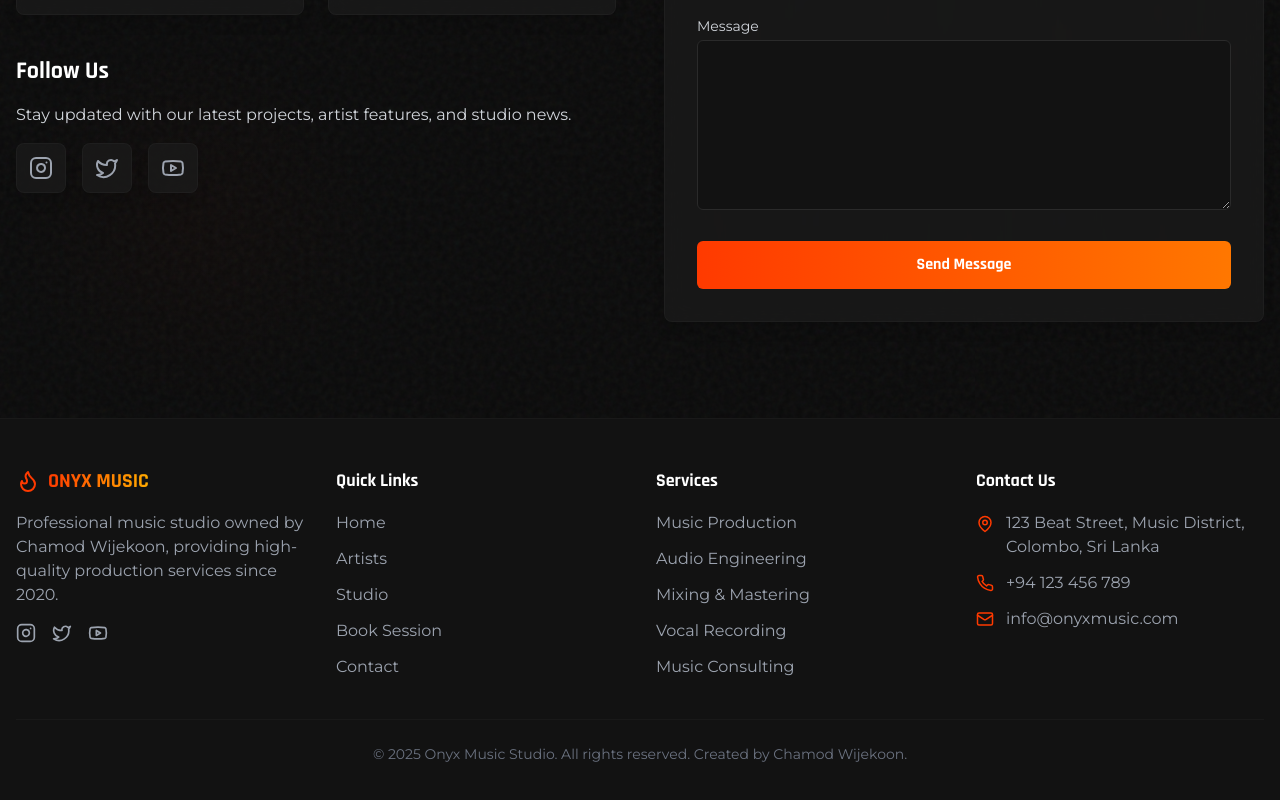
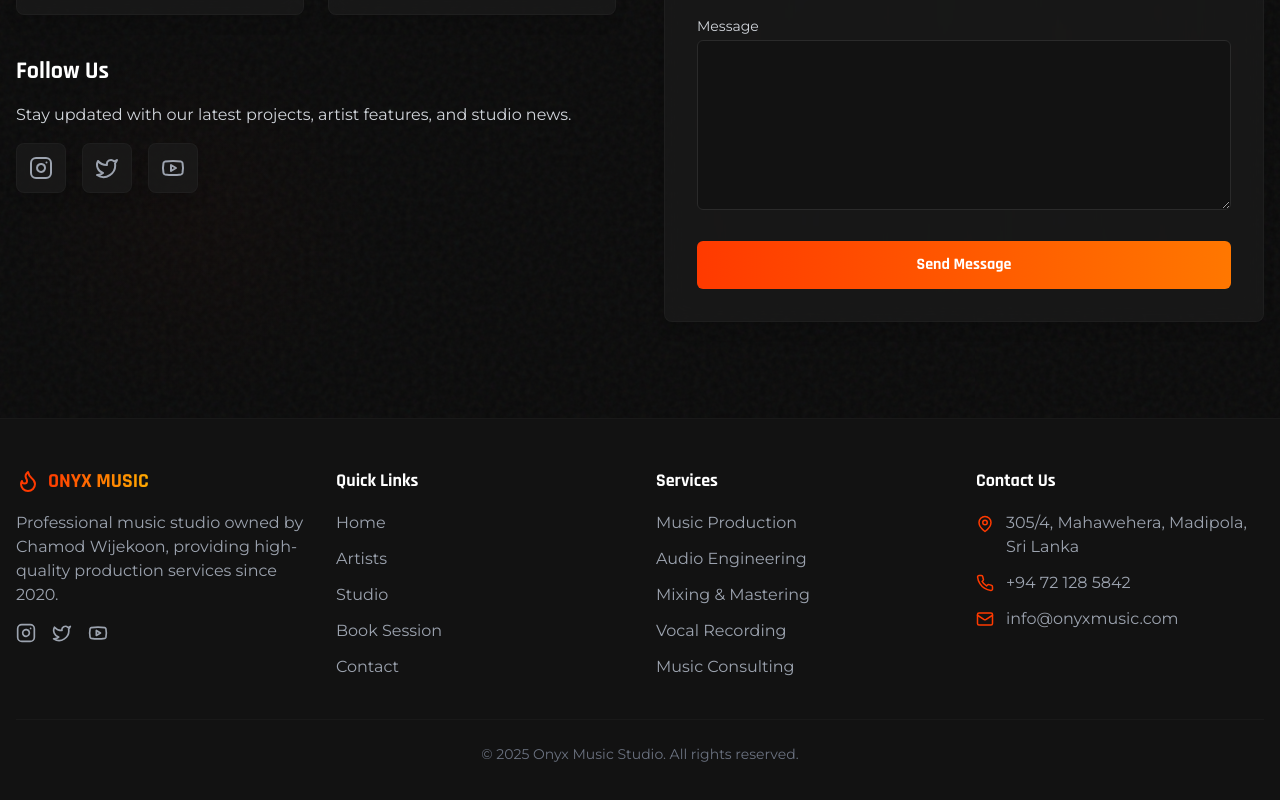
Before and after one commit to thechamod/onyxmusic, a React (Vite) app: page /contact in a window 1280 px wide. Shown: the part 557-1357 px from the top of the page. Built offline with nearby package versions, Linux system fonts and the light colour scheme.

Commit message:
Footer.tsx

```diff
--- a/src/components/layout/Footer.tsx
+++ b/src/components/layout/Footer.tsx
@@ -74,11 +74,11 @@ const Footer: React.FC = () => {
             <div className="space-y-3">
               <div className="flex items-start gap-3">
                 <MapPin size={18} className="text-fire-red mt-1 flex-shrink-0" />
-                <span className="text-gray-400">123 Beat Street, Music District, Colombo, Sri Lanka</span>
+                <span className="text-gray-400">305/4, Mahawehera, Madipola, Sri Lanka</span>
               </div>
               <div className="flex items-center gap-3">
                 <Phone size={18} className="text-fire-red flex-shrink-0" />
-                <span className="text-gray-400">+94 123 456 789</span>
+                <span className="text-gray-400">+94 72 128 5842</span>
               </div>
               <div className="flex items-center gap-3">
                 <Mail size={18} className="text-fire-red flex-shrink-0" />
@@ -89,7 +89,7 @@ const Footer: React.FC = () => {
         </div>
 
         <div className="border-t border-onyx-light/30 mt-10 pt-6 text-center text-gray-500 text-sm">
-          <p>&copy; {new Date().getFullYear()} Onyx Music Studio. All rights reserved. Created by Chamod Wijekoon.</p>
+          <p>&copy; {new Date().getFullYear()} Onyx Music Studio. All rights reserved.</p>
         </div>
       </div>
     </footer>
```
